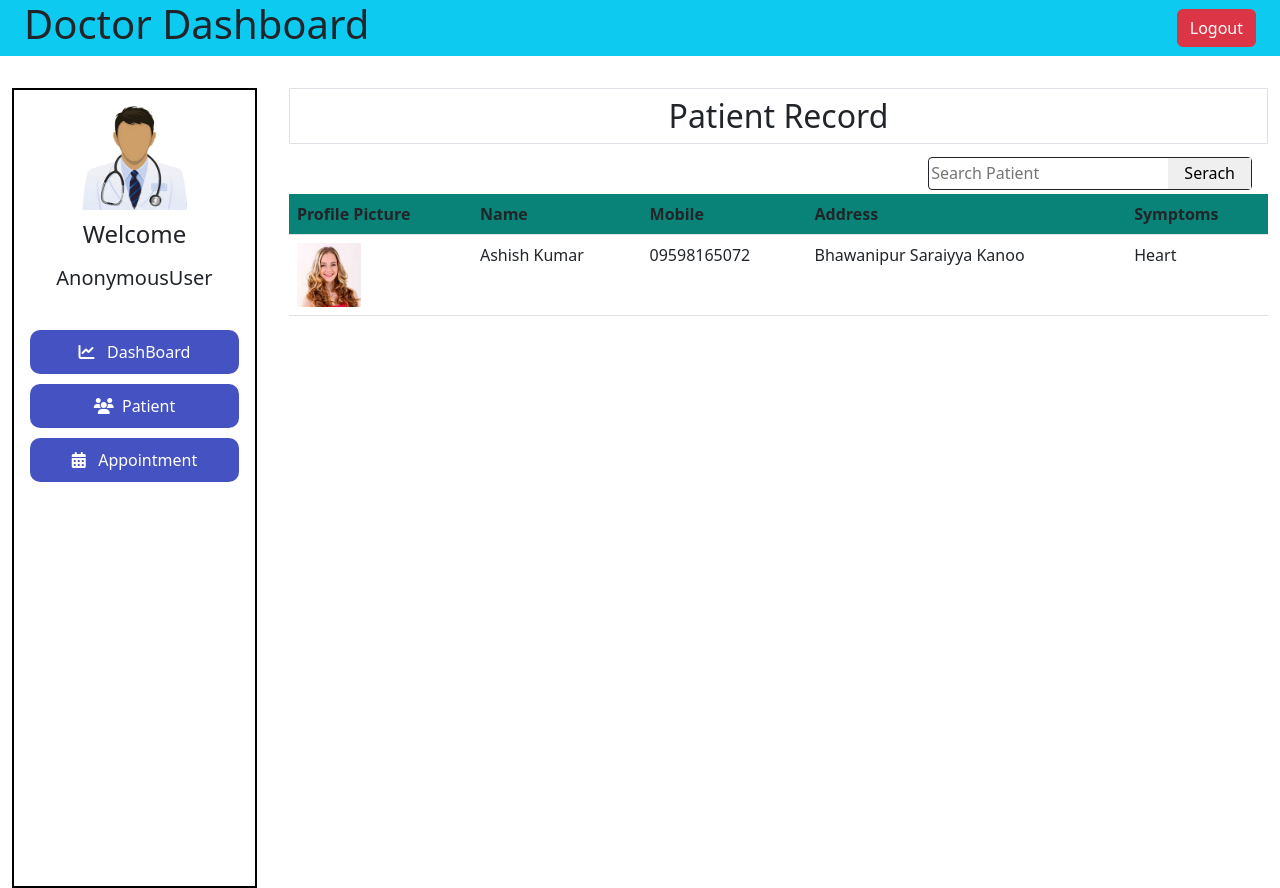
After one commit to Ashishverma48/Hospital-Management-System-In--Django, a Django app: page /doctor-dash-patient-view/ in a window 1280 px wide. The commit adds this page. Run offline with Django 4.2, Linux system fonts and the light colour scheme; data comes from the database, SQL or seed files in the repository; both versions use the stored data as it was after the commit; some libraries are stand-ins or nearby versions.

Commit message:
update new feature

```diff
--- a/HospitalManagement/urls.py
+++ b/HospitalManagement/urls.py
@@ -20,11 +20,13 @@ from .import settings
 from rest_framework.routers import DefaultRouter
 from hospital.views import GallaryViewSet
 router = DefaultRouter()
+
 router.register(r'gallery',GallaryViewSet)
 
 urlpatterns = [
     path('admin/', admin.site.urls),
     path('',include('hospital.urls')),
-    path('',include(router.urls)),
+    path('',include(router.urls)),  # ROUTER URL
+
 
 ]+static(settings.MEDIA_URL,document_root=settings.MEDIA_ROOT)
--- a/hospital/admin.py
+++ b/hospital/admin.py
@@ -13,3 +13,7 @@ class DoctorAdmin(admin.ModelAdmin):
 @admin.register(Gallery)
 class GalleryAdmin(admin.ModelAdmin):
    list_display=['category',"images"]
+
+@admin.register(Appointment)
+class GalleryAdmin(admin.ModelAdmin):
+   list_display=['patientId',"doctorId",'patientName','doctorName','description','appointmentDate','status']
--- a/hospital/models.py
+++ b/hospital/models.py
@@ -24,6 +24,10 @@ class Doctor(models.Model):
     def __str__(self):
         return f"{self.user.first_name},{self.department}"
 
+class PatientManager(models.Manager):
+    def search_by_first_name(self, first_name):
+        return self.get_queryset().filter(user__first_name__icontains=first_name)
+
 
 class Patient(models.Model):
     user = models.OneToOneField(User, on_delete=models.CASCADE)
@@ -36,6 +40,8 @@ class Patient(models.Model):
     admitDate = models.DateField(auto_now=True)
     status = models.BooleanField(default=False)
 
+
+    objects = PatientManager()
     @property
     def get_name(self):
         return self.user.first_name+" "+self.user.last_name
--- a/hospital/urls.py
+++ b/hospital/urls.py
@@ -2,15 +2,20 @@ from django.urls import path
 from .views import *
 urlpatterns = [
 
+# HOME PAGE
     path('',viewHome,name='home'),
-    # ADMIN PANAL
     path('login/',ViewLogin,name='login'),
     path('logout/',ViewLogout,name='logout'),
+
+# ADMIN LOGIN
     path('admin-login/',ViewAdminLogin,name='adminlogin'),
     path('admin-signup/',ViewAdminSignup,name='adminsignup'),
+
+# ADMIN DASHBOARD PANEL
     path('admin-dash/',ViewAdminDashboard,name='admindashboard'),
     path('admin-dash-main/',ViewAdminDashboardMain,name='admindashboardMain'),
 
+#ADMIN  DASHBOARD DOCTORS
     path('admin-dash-patient/',ViewAdminDashboardPatient,name='admindashboardPatient'),
     path('admin-dash-doctor/',ViewAdminDashboardDoctor,name='admindashboardDoctor'),
     path('admin-doctor/',ViewAdmindDoctor,name='adminDoctor'),
@@ -21,6 +26,7 @@ urlpatterns = [
     path('admin-doctor-approve/<int:id>/',ViewDoctorApprove,name='DoctorApprove'),
     path('admin-doctor-reject/<int:id>/',ViewDoctorReject,name='DoctorReject'),
 
+ #ADMIN  DASHBOARD PATIENT
     path('admin-patient/',ViewAdmindPatient,name='adminPatient'),
     path('admin-patient-add/',ViewAdmindPatientAdd,name='adminPatientAdd'),
     path('admin-patient-approvel/',ViewAdminPatientApprovevel,name='adminPatientApprovel'),
@@ -29,6 +35,7 @@ urlpatterns = [
     path('admin-patient-update/<int:id>',ViewAdminPatientUpdate,name='PatientUpdate'),
     path('admin-patient-delete/<int:id>',ViewAdminPatientDelete,name='PatientDelete'),
 
+ #ADMIN  DASHBOARD APPOINTMENT
     path('admin-dash-appointment/',ViewAdminDashboardAppointment,name='admindashboardApppintment'),
     path('admin-add-appointment/',ViewAdminAddAppointment,name='adminAddAppointment'),
     path('admin-view-appointment/',ViewAdminViewAppointment,name='adminViewAppointment'),
@@ -36,25 +43,35 @@ urlpatterns = [
     path('admin-approve-appointment/<int:id>',ViewAdminApproveAppointment,name='AppointmentApprove'),
     path('admin-reject-appointment/<int:id>',ViewAdminRejectAppointment,name='AppointmentReject'),
 
+ #ADMIN  DASHBOARD GALLERY
    path('admin-gallery/',ViewAdminGalleryDashBoard,name='adminGalleryDashboard'),
    path('add-image/',ViewAdminAddNewImages,name='adminAddNewImage'),
 
+ #ADMIN  DASHBOARD INQUERY
    path('admin-inquery/',ViewInqueryDashboard,name='adminInquery'),
 
+ #ADMIN  DASHBOARD DISCHARGE
     path('admin-discharge-patient/',ViewAdminPatientDischarge,name='PatientDischarge'),
 
-    # Images
+
+
+# SHOW ALL IMAGES PAGE
     path('images',ShowAllImages,name='images'),
 
 
 
-
-
+# DOCTOR SIGNUP & LOGIN
     path('doctor-signup/',ViewDoctorSignup,name='doctorsignup'),
     path('doctor-login/',ViewDoctorLogin,name='doctorlogin'),
 
+ #DOCTOR  DASHBOARD DOCTORS
+    path('doctor-dash/',ViewDoctorDashBoard,name='doctorDash'),
+    path('doctor-dash-patient/',ViewDoctorDashBoardPatient,name='doctorDashPatient'),
+    path('doctor-dash-patient-view/',ViewDoctorDashBoardPatientRecord,name='doctorDashPatientRecord'),
+    path('doctor-dash-appointment/',ViewDoctorDashBoardAppointMent,name='doctorDashAppointMent'),
+    path('doctor-dash-appointment-delete/<int:id>',ViewDoctorDashBoardAppointMentRemove,name='doctorDashAppointMentRemove'),
 
-
+# PATIENT LOGIN & SIGNUP
     path('patient-signup/',ViewPatientSignup,name='patientsignup'),
     path('patient-login/',ViewPatientLogin,name='patientlogin'),
 
--- a/hospital/views.py
+++ b/hospital/views.py
@@ -135,7 +135,7 @@ def ViewDoctorLogin(request):
             if is_doctor(user):
                 approvel = Doctor.objects.filter(user_id=request.user.id,status = True)
                 if approvel:
-                    return HttpResponse('<H1>DOCTOR DASHBOARD</h1>')
+                    return redirect('doctorDash')
                 else:
                     messages.warning(request,'Wait For Approvel')
         else:
@@ -393,7 +393,7 @@ def ViewAdminAddAppointment(request):
 
     if request.method == 'POST':
         frm_bound = AppointmentForm(request.POST)
-        print('enter ')
+
         if frm_bound.is_valid():
             print('success')
             appointment  = frm_bound.save(commit=False)
@@ -401,7 +401,7 @@ def ViewAdminAddAppointment(request):
             appointment.patientId = request.POST.get('patientId')
             appointment.doctorName = User.objects.get(id=request.POST.get('doctorId')).first_name
             appointment.patientName = User.objects.get(id=request.POST.get('patientId')).first_name
-            # appointment.status  = True
+            appointment.status  = True
             appointment.save()
             messages.success(request,'Appointment Add Successfully ')
             return redirect('admindashboardApppintment')
@@ -478,4 +478,54 @@ def ViewAdminAddNewImages(request):
 @user_passes_test(is_admin)
 def ViewInqueryDashboard(request):
     inquery  = Contact.objects.all().order_by("-id")
-    return render(request,'hospital/adminInquery.html',locals())
+    return render(request,'hospital/adminInquery.html',locals())\
+
+
+
+
+
+# Doctor DashBoard Start
+
+def ViewDoctorDashBoard(request):
+    patientCount = Patient.objects.all().filter(status=True,assignedDoctorId=request.user.id).count()
+    appointmentCount = Appointment.objects.all().filter(status=True,doctorId=request.user.id).count()
+    appointment=Appointment.objects.all().filter(status = True,doctorId=request.user.id)
+    patientid = []
+    for i in appointment:
+        patientid.append(i.patientId)
+    patient  = Patient.objects.filter(status=True,user_id__in=patientid).order_by('-id')
+    appointments = zip(appointment,patient)
+    return render(request,'hospital/doctorDashBoard.html',locals())
+
+def ViewDoctorDashBoardPatient(request):
+    return render(request,'hospital/doctorDashBoardPatient.html')
+
+def ViewDoctorDashBoardPatientRecord(request):
+    patients = Patient.objects.all().filter(status =True,assignedDoctorId=request.user.id)
+    data = {'patients':patients}
+    if request.method=="POST":
+        search  = request.POST.get('seachPatient')
+        patients = Patient.objects.search_by_first_name(search)
+        print(patients)
+        data = {'patients':patients}
+
+    return render(request,'hospital/doctorDashPatientRecord.html',data)
+
+def ViewDoctorDashBoardAppointMent(request):
+    appointment  =Appointment.objects.all().filter(status = True,doctorId = request.user.id)
+    patientid = []
+    for i in appointment:
+        patientid.append(i.patientId)
+    patient = Patient.objects.filter(status=True,user_id__in=patientid)
+    appointments = zip(appointment,patient)
+    return render(request,'hospital/doctorDashAppoitmentRecord.html',{'appointments':appointments})
+
+
+def ViewDoctorDashBoardAppointMentRemove(request,id):
+    appointment = Appointment.objects.get(id=id)
+    appointment.delete()
+
+
+
+
+    return redirect('doctorDashAppointMent')
--- a/static/hospital/css/admin.css
+++ b/static/hospital/css/admin.css
@@ -89,7 +89,7 @@
     color: white;
 }
 th{
-    background-color: aquamarine !important;
+    background-color: rgba(10, 109, 76, 0.692) !important;
 }
 tr:nth-child(even){
     background-color: rgba(127, 255, 212, 0.346) !important;
@@ -128,3 +128,21 @@ margin-top: 2rem;
 .cardsApp:nth-child(3){
   background-color: rgb(236, 164, 9);
 }
+
+#search{
+  border: 1px solid;
+  border-radius: 4px;
+
+  float: right;
+  margin: .3rem 1REM;
+}
+#search input{
+  border: none;
+  outline: none;
+}
+#search button{
+  border: 0;
+  padding: .2rem 1rem ;
+  z-index: -2;
+  /* border-radius: 5px; */
+}
--- /dev/null
+++ b/templates/hospital/doctorDashBoard.html
@@ -0,0 +1,133 @@
+{% load static %}
+<!DOCTYPE html>
+<html lang="en">
+  <head>
+    <meta charset="UTF-8" />
+    <meta name="viewport" content="width=device-width, initial-scale=1.0" />
+    <title>Doctor Dashboard</title>
+    <link rel="stylesheet" href="{% static 'hospital/css/admin.css' %}" />
+    <link
+      rel="stylesheet"
+      href="{% static 'hospital/css/admin-responsive.css' %}"
+    />
+    <link
+      href="https://cdn.jsdelivr.net/npm/bootstrap@5.3.0/dist/css/bootstrap.min.css"
+      rel="stylesheet"
+      integrity="sha384-9ndCyUaIbzAi2FUVXJi0CjmCapSmO7SnpJef0486qhLnuZ2cdeRhO02iuK6FUUVM"
+      crossorigin="anonymous"
+    />
+    <script
+      src="https://kit.fontawesome.com/f5b6191954.js"
+      crossorigin="anonymous"
+    ></script>
+    <link
+      href="https://cdn.jsdelivr.net/npm/bootstrap@5.3.0/dist/css/bootstrap.min.css"
+      rel="stylesheet"
+      integrity="sha384-9ndCyUaIbzAi2FUVXJi0CjmCapSmO7SnpJef0486qhLnuZ2cdeRhO02iuK6FUUVM"
+      crossorigin="anonymous"
+    />
+  </head>
+  <body>
+    <nav class="bg-info d-flex justify-content-between align-items-center px-4">
+      <h1>Doctor Dashboard</h1>
+      <a href="{% url 'logout' %}"><button class="btn btn-danger">Logout</button></a>
+    </nav>
+    <div class="container-fluid admin">
+      <div class="admin-left">
+        <div>
+          <img src="{% static 'hospital/images/doctor.png' %}" alt="" />
+          <h4>Welcome</h4>
+          <h5>{{request.user}}</h5>
+        </div>
+        <div>
+          <a href="{% url 'doctorDash' %}"
+            ><button class="active">
+              <i class="fa-solid fa-chart-line"></i> &nbsp; DashBoard
+            </button></a
+          >
+
+          <a href="{% url 'doctorDashPatient'%}">
+            <button><i class="fa-solid fa-users"></i>&nbsp; Patient</button></a
+          >
+          <a href="{% url 'doctorDashAppointMent' %}"
+            ><button>
+              <i class="fa-solid fa-calendar-days"></i> &nbsp; Appointment
+            </button></a
+          >
+
+        </div>
+      </div>
+      <div class="admin-right">
+        {% block doctorDashBoard %}
+        <div class="admin-card">
+          <div class="cards bg-success text-white">
+            <div>
+              <h5>Appointment for You</h5>
+              <h3>{{appointmentCount}}</h3>
+            </div>
+            <div class="admin-icons text-danger">
+                <i class="fa-solid fa-calendar-days"></i>
+            </div>
+          </div>
+          <div class="cards bg-secondary text-white">
+            <div>
+              <h5>Total Patient</h5>
+              <h2>{{patientCount}}</h2>
+            </div>
+            <div class="admin-icons text-primary">
+              <i class="fa-solid fa-hospital-user"></i>
+            </div>
+          </div>
+          <div class="cards bg-danger text-white">
+            <div>
+              <h5>Total Appointment</h5>
+              <h2>{{doctorNum}}</h2>
+            </div>
+            <div class="admin-icons text-dark">
+
+            </div>
+          </div>
+        </div>
+        <div class="all-list">
+          <div class="w-100" >
+            <table class="table border-info border">
+              <tr>
+                <th colspan="6" class="text-center bg-primary text-white">
+                  Recent Appointment For You
+                </th>
+              </tr>
+              <tr>
+                <th>Picture</th>
+                <th>Patient Name</th>
+                <th>Discription</th>
+                <th>Mobile</th>
+                <th>Address</th>
+                <th>Date</th>
+              </tr>
+              {% for a,p in appointments %}
+              <tr>
+                <td><img src="{{p.profile_pic.url}}" alt=" " style="border-radius: 50%; width: 3rem;"></td>
+                <td>{{a.patientName}}</td>
+                <td>{{a.description}}</td>
+                <td>{{p.mobile}}</td>
+                <td>{{p.address}}</td>
+                <td>{{a.appointmentDate}}</td>
+
+
+              </tr>
+              {% endfor %}
+            </table>
+          </div>
+
+        </div>
+        {% endblock doctorDashBoard %}
+      </div>
+    </div>
+
+    <script
+      src="https://cdn.jsdelivr.net/npm/bootstrap@5.3.0/dist/js/bootstrap.bundle.min.js"
+      integrity="sha384-geWF76RCwLtnZ8qwWowPQNguL3RmwHVBC9FhGdlKrxdiJJigb/j/68SIy3Te4Bkz"
+      crossorigin="anonymous"
+    ></script>
+  </body>
+</html>
--- /dev/null
+++ b/templates/hospital/doctorDashPatientRecord.html
@@ -0,0 +1,36 @@
+{% extends 'hospital/doctorDashBoard.html' %}
+{% block doctorDashBoard %}
+<h2 class="text-center p-2 border"> Patient Record</h2>
+<form action="" method="post">
+    {% csrf_token %}
+    <div id="search"><input type="text" name="seachPatient" id="seachPatient" placeholder="Search Patient">
+        <button>Serach</button></div>
+</form>
+<table class="table table-striped table-hover">
+
+    <tr class="bg-info" >
+        <th >Profile Picture</th>
+        <th>Name</th>
+        <th>Mobile</th>
+        <th>Address</th>
+        <th>Symptoms</th>
+
+    </tr>
+    {% for patient in patients %}
+        <tr>
+        <td><img id="doctorImg" src="{{patient.profile_pic.url}}" alt=""></td>
+        <td>{{patient.user.first_name}}</td>
+        <td>{{patient.mobile}}</td>
+        <td>{{patient.address}}</td>
+        <td>{{patient.symptoms}}</td>
+        <!-- <td><a href="{% url 'PatientUpdate' patient.id %}"><i class="fa-regular fa-pen-to-square"></i></a></td>
+        <td><a href="{% url 'PatientDelete' patient.id %}"><i class="fa-solid fa-trash"></i></a></td> -->
+
+        </tr>
+        {% empty %}
+        <tr>
+            <td colspan="5" class="text-center">No Patient Found !</td>
+        </tr>
+    {% endfor %}
+</table>
+{% endblock doctorDashBoard %}
```
Also changed, not shown: templates/hospital/doctorDashAppoitmentRecord.html (added, +32 -0 lines), templates/hospital/doctorDashBoardPatient.html (added, +15 -0 lines), db.sqlite3, hospital/migrations/0006_alter_gallery_category.py (added), templates/hospital/patientDashboard.html (added), 1 other file.
